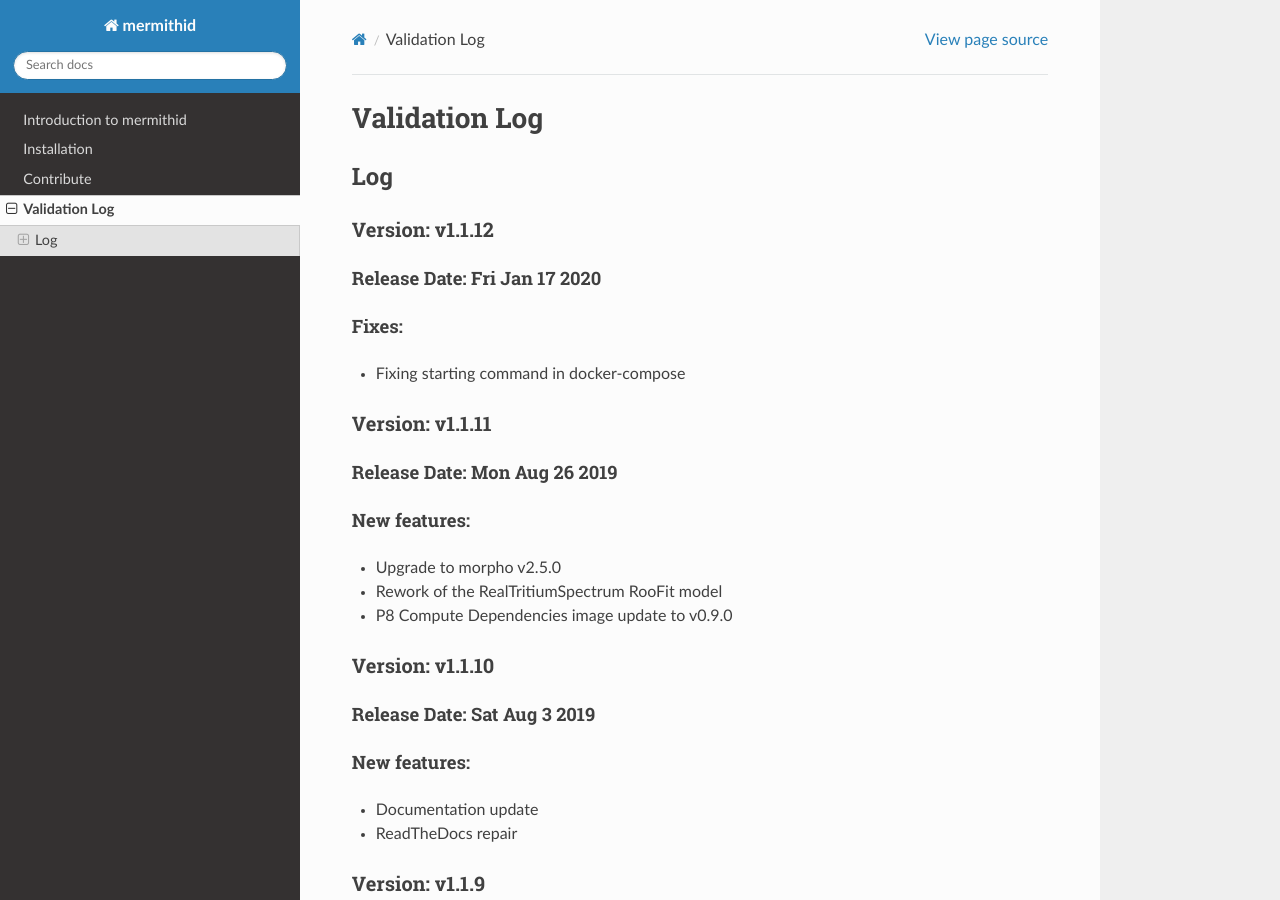
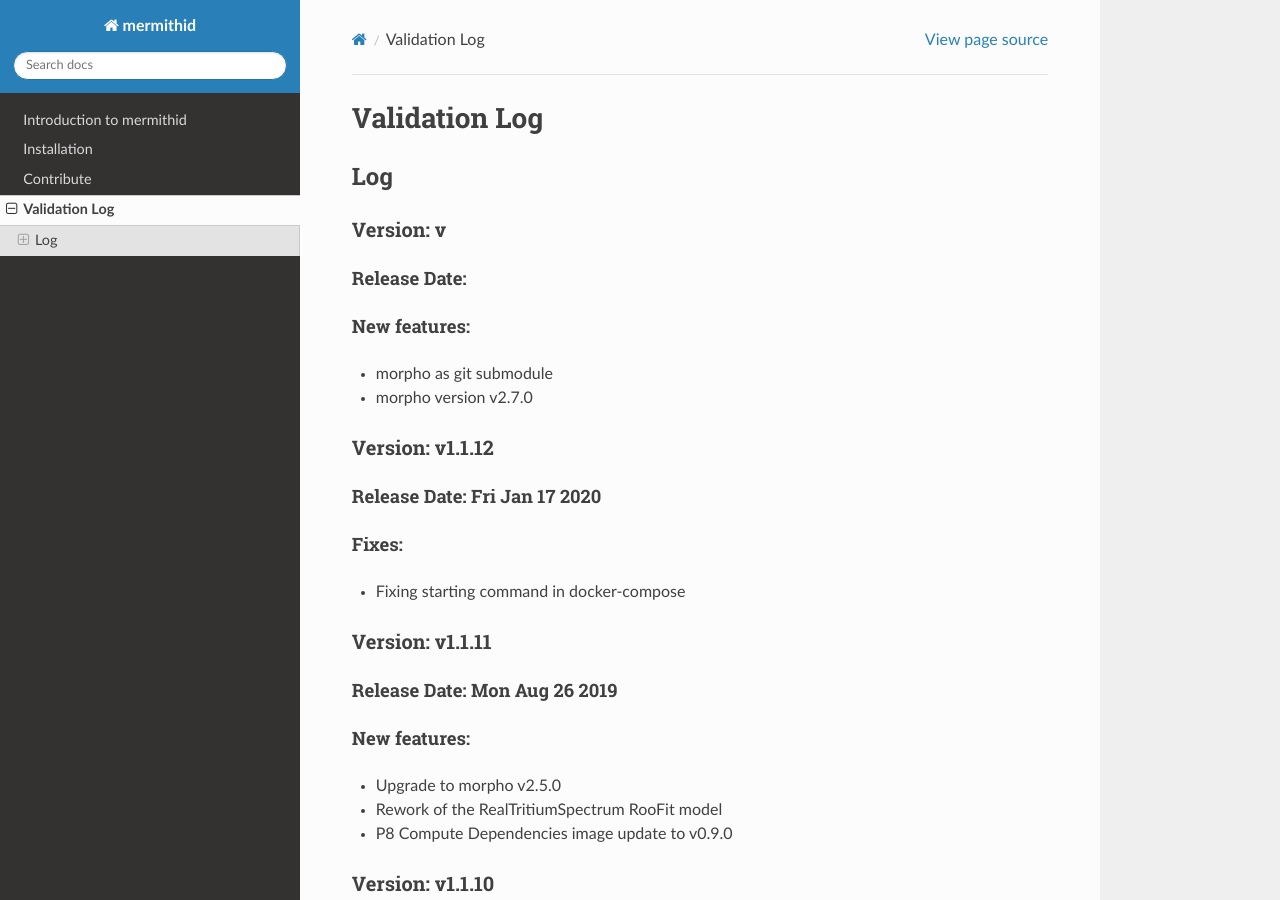
Before and after one commit to project8/mermithid, a Sphinx documentation site: the page built from documentation/validation_log.rst, in a window 1280 px wide and 900 px high. Built offline with Sphinx 7.4.7 and the Read the Docs theme 2.0.0, drawn with Linux system fonts in a browser that asks for light colours; pages that are not in the unit, such as notebooks, are missing from menus.

Commit message:
Updating validation log

```diff
--- a/documentation/validation_log.rst
+++ b/documentation/validation_log.rst
@@ -3,6 +3,20 @@ Validation Log
 
 Log
 ---
+
+
+Version: v
+~~~~~~~~~~~~~~~~
+
+Release Date:
+'''''''''''''''''''''''''''''
+
+New features:
+'''''''''''''
+
+* morpho as git submodule
+* morpho version v2.7.0
+
 
 Version: v1.1.12
 ~~~~~~~~~~~~~~~~
```
